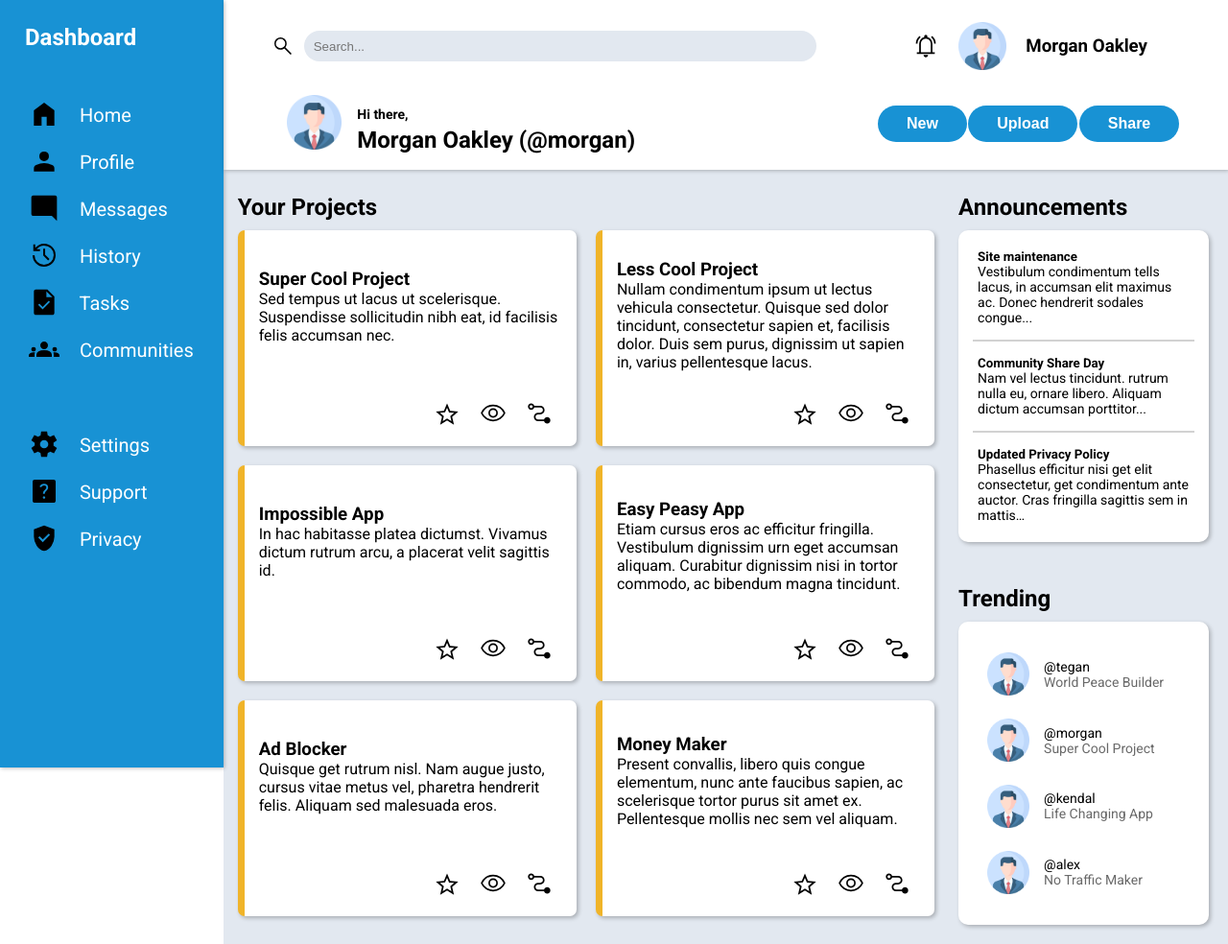
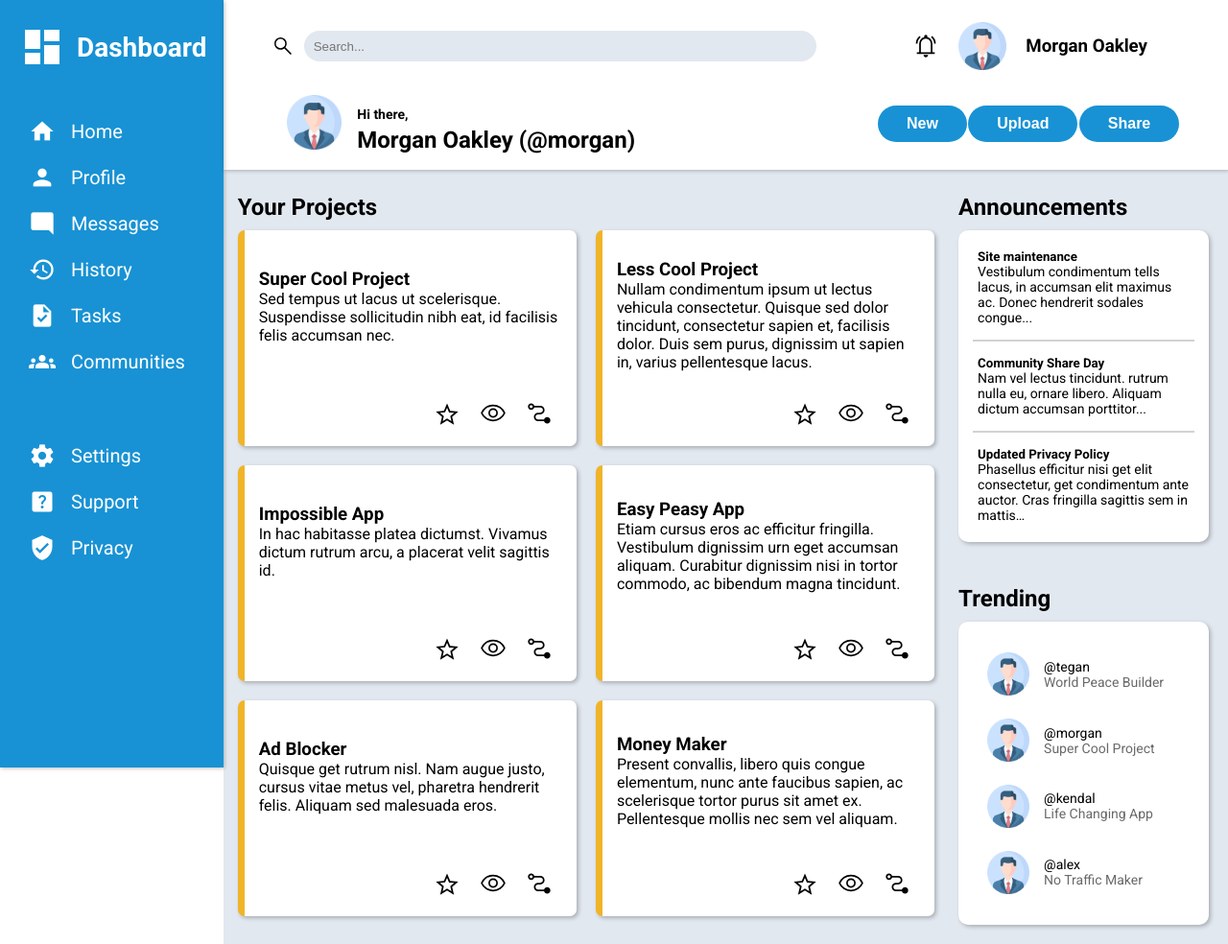
Before and after one commit to Maitlend/Admin-Dashboard, a plain HTML site: page index.html in a window 1280 px wide. Shown: the whole page at 96% size. Drawn offline with Linux system fonts and the light colour scheme.

Commit message:
Re-implement material icons with white fill and google web hosting

```diff
--- a/index.html
+++ b/index.html
@@ -5,9 +5,14 @@
   <meta http-equiv="X-UA-Compatible" content="IE=edge">
   <meta name="viewport" content="width=device-width, initial-scale=1.0">
   <title>Admin Dashboard</title>
-  <link rel="stylesheet" href="style.css">
+
+  <link href="https://fonts.googleapis.com/icon?family=Material+Icons" rel="stylesheet">
+  <link href="https://fonts.googleapis.com/icon?family=Material+Icons+Outlined" rel="stylesheet">
+
   <link rel="preconnect" href="https://fonts.googleapis.com"><link rel="preconnect" href="https://fonts.gstatic.com" crossorigin>
   <link href="https://fonts.googleapis.com/css2?family=Roboto:ital,wght@0,100;0,400;0,500;0,700;1,300&display=swap" rel="stylesheet">
+
+  <link rel="stylesheet" href="style.css">
 </head>
 <body>
   <header class="header">
@@ -35,23 +40,23 @@
   </header>
   <nav class="sidebar">
     <div class="logo">
-    <h1> <img id="dashboard-svg" src="images/dashboard.svg" alt=""> Dashboard</h1>
+    <h1 class="sidebar-title"> <span class="material-icons md-48"> dashboard </span> Dashboard</h1>
     </div>
     <div class="main-links">
       <ul class="navigation">
-        <li> <a title="Home" href="#"> <img class="svg" src="images/home.svg" alt=""> <span>Home</span> </a> </li>
-        <li> <a title="Profile" href="#"> <img class="svg" src="images/profile.svg" alt=""> <span>Profile</span> </a> </li>
-        <li> <a title="Messages" href="#"> <img class="svg" src="images/messages.svg" alt=""> <span>Messages</span> </a> </li>
-        <li> <a title="History" href="#"> <img class="svg" src="images/history.svg" alt=""> <span>History</span> </a> </li>
-        <li> <a title="Tasks" href="#"> <img class="svg" src="images/tasks.svg" alt=""> <span>Tasks</span> </a> </li>
-        <li> <a title="Communities" href="#"> <img class="svg" src="images/communities.svg" alt=""> <span>Communities</span> </a> </li>
+        <li> <a title="Home" href="#" class="nav-link"> <span class="material-icons"> home </span> Home</a> </li>
+        <li> <a title="Profile" href="#" class="nav-link"> <span class="material-icons"> person </span> Profile</a> </li>
+        <li> <a title="Messages" href="#" class="nav-link"> <span class="material-icons"> mode_comment </span> Messages</a> </li>
+        <li> <a title="History" href="#" class="nav-link"> <span class="material-icons"> history </span> History</a> </li>
+        <li> <a title="Tasks" href="#" class="nav-link"> <span class="material-icons"> task </span> Tasks</a> </li>
+        <li> <a title="Communities" href="#" class="nav-link"> <span class="material-icons"> groups </span> Communities</a> </li>
       </ul>
     </div>
     <div class="secondary-links">
       <ul class="navigation">
-        <li> <a title="Settings" href="#"> <img class="svg" src="images/settings.svg" alt=""> <span>Settings</span> </a> </li>
-        <li> <a title="Support" href="#"> <img class="svg" src="images/support.svg" alt=""> <span>Support</span> </a> </li>
-        <li> <a title="Privacy" href="#"> <img class="svg" src="images/privacy.svg" alt=""> <span>Privacy</span> </a> </li>
+        <li> <a title="Settings" href="#" class="nav-link"> <span class="material-icons"> settings </span> Settings</a> </li>
+        <li> <a title="Support" href="#" class="nav-link"> <span class="material-icons"> help_center </span> Support</a> </li>
+        <li> <a title="Privacy" href="#" class="nav-link"> <span class="material-icons"> verified_user </span> Privacy</a> </li>
       </ul>
     </div>
   </nav>
--- a/style.css
+++ b/style.css
@@ -1,12 +1,10 @@
-.material-symbols-outlined {
+.material-icons-outlined {
   font-variation-settings:
-  'FILL' 0,
+  'FILL' 1,
   'wght' 400,
   'GRAD' 0,
   'opsz' 48
 }
-
-.material-symbols-outlined.md-36 { font-size: 36px; }
 
 * {
   box-sizing: border-box;
@@ -24,13 +22,6 @@ h1, h2 {
 
 h3 {
   margin: 0;
-}
-
-.svg {
-  margin-bottom: -8px;
-  margin-right: 16px;
-  fill: white !important;
-  width: 32px;
 }
 
 body {
@@ -164,6 +155,17 @@ body {
   box-shadow: 1px 1px 4px rgba(0, 0, 0, .25);
 }
 
+.sidebar-title {
+  display: flex;
+  align-items: center;
+  gap: .75rem;
+  font-size: 1.75rem;
+}
+
+.sidebar-title .material-icons {
+  font-size: 3rem;
+}
+
 #dashboard-svg {
   margin-bottom: -15px;
   width: 56px;
@@ -174,7 +176,6 @@ body {
   flex-direction: column;
   padding: 0;
   font-size: 1.25rem;
-  font-weight: medium;
   margin: 50px 0px 50px 10px
 }
 
@@ -182,8 +183,15 @@ body {
   margin-bottom: 20px;
 }
 
-.navigation li span {
+.nav-link {
+  display: flex;
+  align-items: center;
+  gap: 1rem;
   color: white;
+}
+
+.nav-link .material-icons {
+  font-size: 1.75rem;
 }
 
 
@@ -215,7 +223,7 @@ body {
 }
 
 .project-card:hover,
-.navigation li:hover,
+.nav-link:hover,
 .post-button:hover {
   transform: scale(1.025);
   transition: .5s;
```
